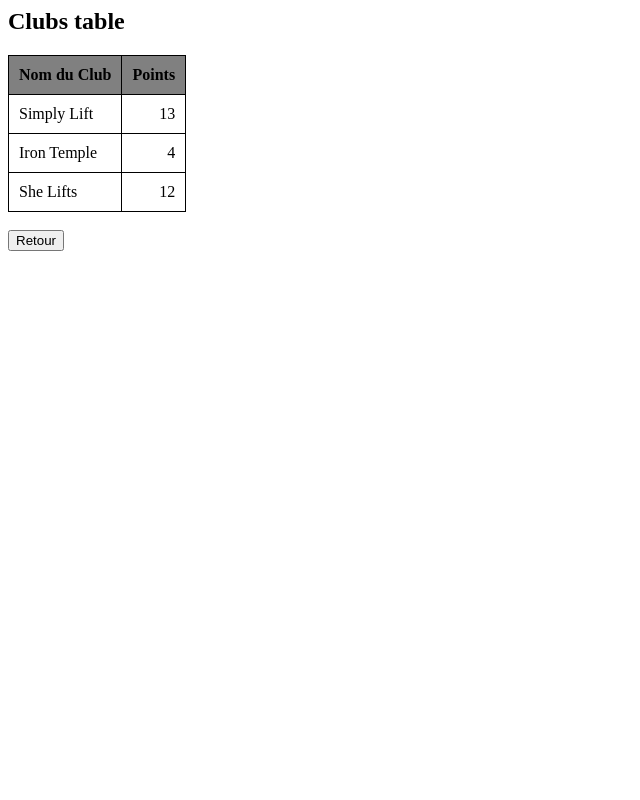
After one commit to PierreRtec/P11_Rondeau_Pierre, a Flask app: page /displayboard in a window 1280 px wide. The commit adds this page. Shown: the whole page, without its empty margins (0-640 px from the left). Run offline with Flask 2, Linux system fonts and the light colour scheme.

Commit message:
[FIX] #06 Création de la page displayboard.html

```diff
--- a/server.py
+++ b/server.py
@@ -85,7 +85,9 @@ def purchasePlaces():
     )
 
 
-# TODO: Add route for points display
+@app.route('/displayboard')
+def club_table():
+    return render_template('displayboard.html', clubs=clubs)
 
 
 @app.route("/logout")
--- /dev/null
+++ b/templates/displayboard.html
@@ -0,0 +1,54 @@
+<html lang="en">
+<head>
+    <meta charset="UTF-8">
+    <meta name="viewport" content="width=device-width, initial-scale=1.0">
+    <style>
+        table {
+        border: 1px solid black;
+        border-collapse: collapse;
+        }
+        th{
+        background-color: grey;
+        }
+        td,th{
+        border: 1px solid black;
+        padding: 10px;
+        }
+        td.numbers {
+        text-align: right;
+        }
+        container {
+        display: flex;
+        flex-wrap: wrap;
+        justify-content: left;
+        }
+        spacer {
+        padding: 20px;
+        }
+    </style>
+    <title>Display Points || GUDLFT</title>
+</head>
+<body>
+<h2>Clubs table</h2>
+    <container>
+        <table>
+            <thead>
+                <tr>
+                    <th>Nom du Club</th>
+                    <th>Points</th>
+                </tr>
+            </thead>
+            <tbody>
+                {%for club in clubs%}
+                <tr>
+                    <td>{{club['name']}}</td>
+                    <td class="numbers">{{club['points']}}</td>
+                </tr>
+                {%endfor%}
+            </tbody>
+        </table>
+    </container>
+<spacer/>
+<div><input type="button" value="Retour"  onclick="history.back()"></div>
+</body>
+</html>
--- a/templates/welcome.html
+++ b/templates/welcome.html
@@ -6,7 +6,7 @@
 </head>
 <body>
         <h2>Welcome, {{club['email']}} </h2><a href="{{url_for('logout')}}">Logout</a>
-
+        <div><a href="/displayboard">Tableau des points</a></div>
     {% with messages = get_flashed_messages() %}
     {% if messages %}
         <ul>
```
